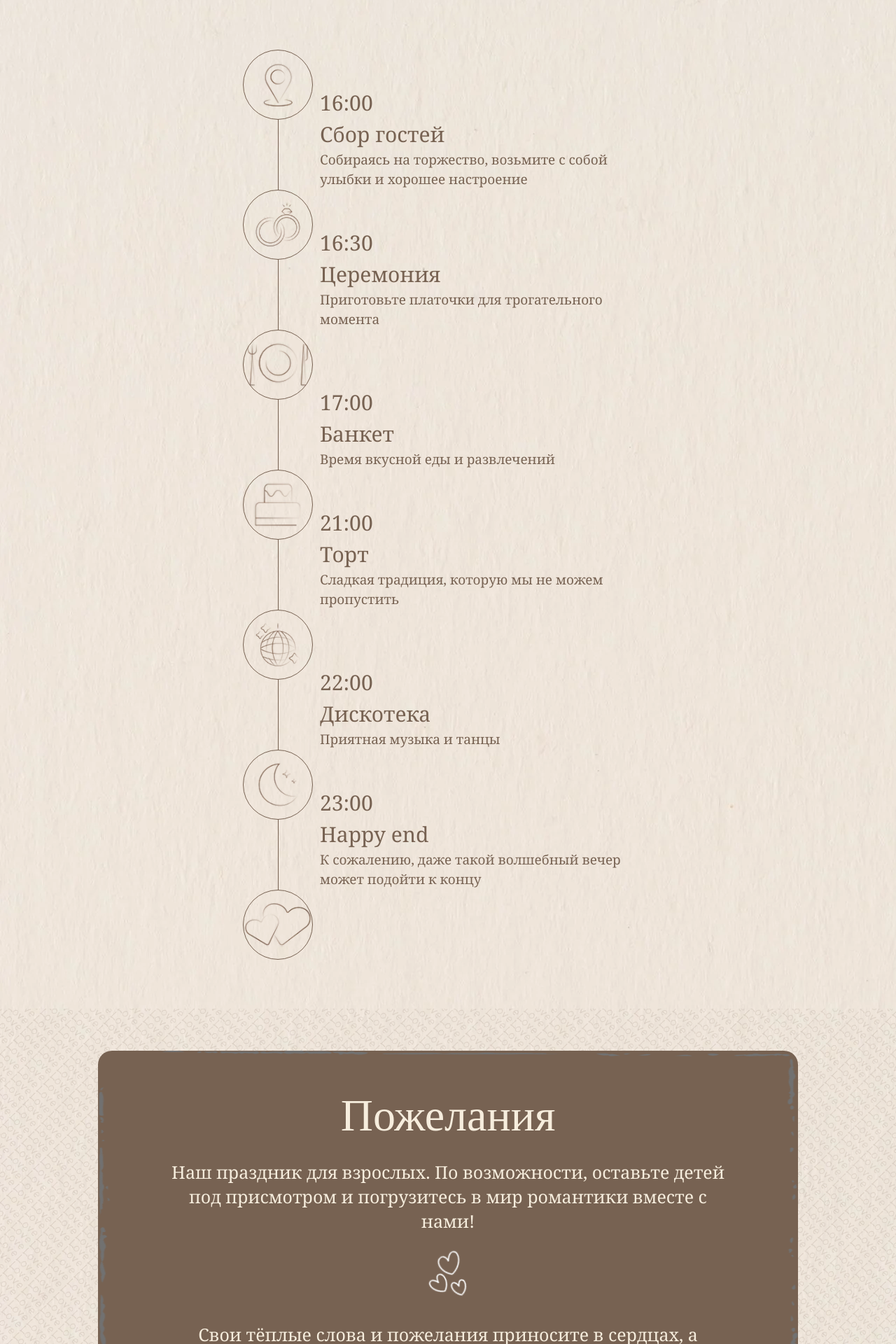
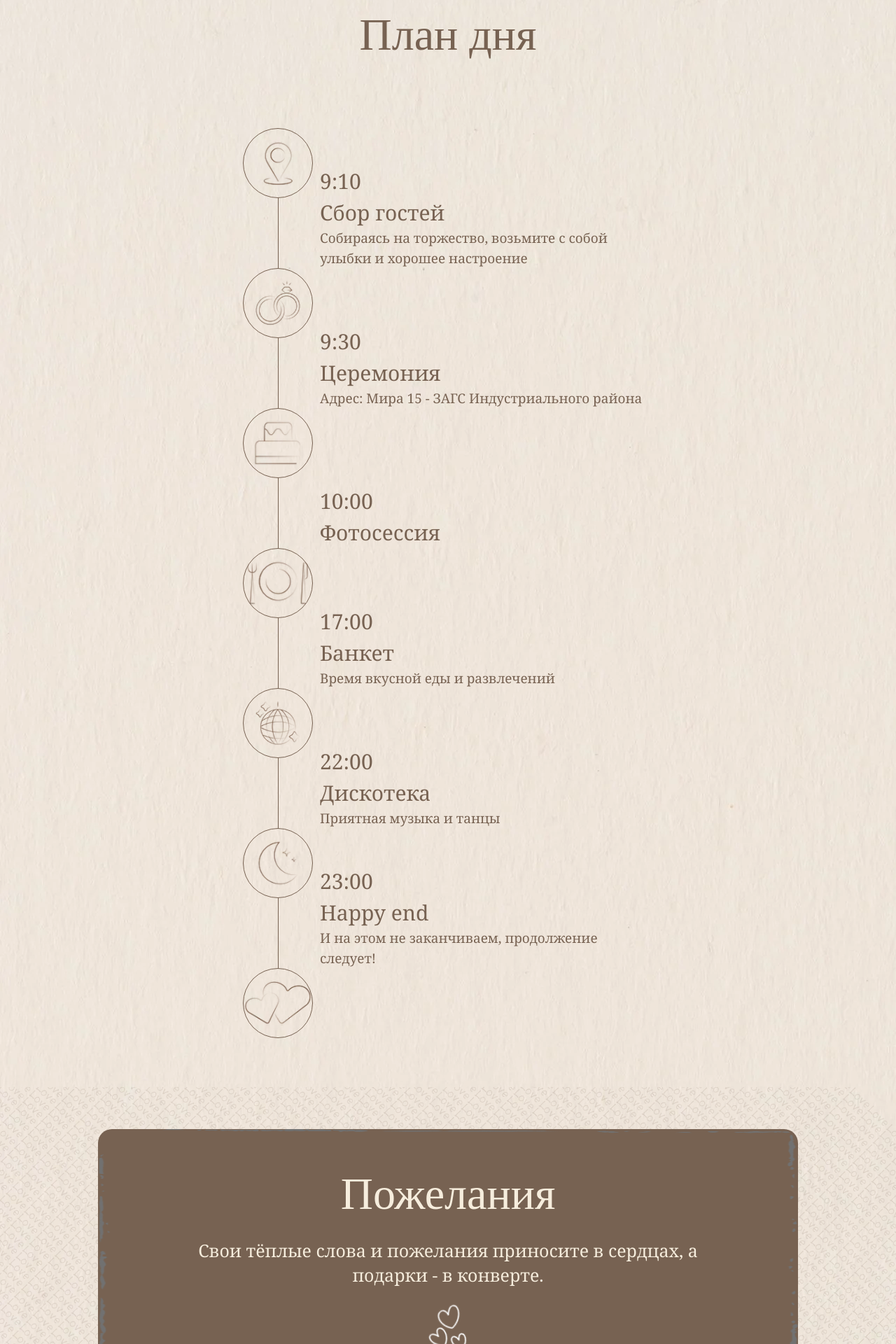
Before and after one commit to Konstaphy/kakayatosvadba, a React (Vite) app: page / in a window 1280 px wide. Shown: the part 2540-4460 px from the top of the page at 70% size. Built offline with nearby package versions, Linux system fonts and the light colour scheme; a web font is replaced by a local one.

Commit message:
fix: текста

```diff
--- a/src/components/coming-form/coming-form-section.tsx
+++ b/src/components/coming-form/coming-form-section.tsx
@@ -85,15 +85,6 @@ export const ComingFormSection: FC = (): ReactElement => {
               <input
                 type="checkbox"
                 name="drinks"
-                value="Красное вино"
-                className={styles.checkbox}
-              />
-              Красное вино
-            </label>
-            <label className={styles.checkboxLabel}>
-              <input
-                type="checkbox"
-                name="drinks"
                 value="Шампанское"
                 className={styles.checkbox}
               />
@@ -112,10 +103,10 @@ export const ComingFormSection: FC = (): ReactElement => {
               <input
                 type="checkbox"
                 name="drinks"
-                value="Коньяк"
+                value="Пиво"
                 className={styles.checkbox}
               />
-              Коньяк
+              Пиво
             </label>
             <label className={styles.checkboxLabel}>
               <input
--- a/src/components/place/place-section.tsx
+++ b/src/components/place/place-section.tsx
@@ -12,6 +12,9 @@ export const PlaceSection: FC = (): ReactElement => {
     >
       <p className={"childish"}>Место проведения</p>
       Гостевой дом, СНТ Политехник, 138, Пермь
+      <br />
+      <br />
+      Место сбора: Мира 15 - ЗАГС Индустриального района
     </section>
   );
 };
--- a/src/components/plan/plan-section.tsx
+++ b/src/components/plan/plan-section.tsx
@@ -6,27 +6,28 @@ export const PlanSection: FC = (): ReactElement => {
     <section id="plan">
       <p className={"childish"}>План дня</p>
       <PlanItem
-        text={["16:00", <br />, "Сбор гостей"]}
+        text={["9:10", <br />, "Сбор гостей"]}
         icon={"/plan/map.png"}
         description={[
           "Собираясь на торжество, возьмите с собой улыбки и хорошее настроение",
         ]}
       />
       <PlanItem
-        text={["16:30", <br />, "Церемония"]}
+        text={["9:30", <br />, "Церемония"]}
         icon={"/plan/rings.png"}
-        description={["Приготовьте платочки для трогательного момента"]}
+        description={["Адрес: Мира 15 - ЗАГС Индустриального района"]}
+      />
+      <PlanItem
+        text={["10:00", <br />, "Фотосессия"]}
+        icon={"/plan/cake.png"}
+        description={[]}
       />
       <PlanItem
         text={["17:00", <br />, "Банкет"]}
         icon={"/plan/cups.png"}
         description={["Время вкусной еды\n" + "и развлечений"]}
       />
-      <PlanItem
-        text={["21:00", <br />, "Торт"]}
-        icon={"/plan/cake.png"}
-        description={["Сладкая традиция, которую мы не можем пропустить"]}
-      />
+
       <PlanItem
         text={["22:00", <br />, "Дискотека"]}
         icon={"/plan/planet.png"}
@@ -35,9 +36,7 @@ export const PlanSection: FC = (): ReactElement => {
       <PlanItem
         text={["23:00", <br />, "Happy end"]}
         icon={"/plan/moon.png"}
-        description={[
-          "К сожалению, даже такой волшебный вечер может подойти к концу",
-        ]}
+        description={["И на этом не заканчиваем, продолжение следует!"]}
       />
       <PlanItem
         text={[]}
--- a/src/components/wishes/wishes-section.tsx
+++ b/src/components/wishes/wishes-section.tsx
@@ -24,17 +24,6 @@ export const WishesSection: FC = (): ReactElement => {
 
         <div className={styles.textBlock}>
           <p className={styles.paragraph}>
-            Наш праздник для взрослых. По возможности, оставьте детей под
-            присмотром и погрузитесь в мир романтики вместе с нами!
-          </p>
-
-          <img
-            src="/plan/3hearts.png"
-            alt="Hearts icon"
-            className={styles.heartIcon}
-          />
-
-          <p className={styles.paragraph}>
             Свои тёплые слова и пожелания приносите в сердцах, а подарки - в
             конверте.
           </p>
@@ -46,8 +35,9 @@ export const WishesSection: FC = (): ReactElement => {
           />
 
           <p className={styles.paragraph}>
-            Просим Вас не дарить нам цветы - сразу после свадьбы мы улетаем в
-            свадебное путешествие и не успеем насладиться их красотой.
+            Будем благодарны, если Вы воздержитесь от криков «Горько» на
+            празднике, ведь поцелуй - знак выражения чувств, он не может быть по
+            заказу.
           </p>
         </div>
       </div>
```
